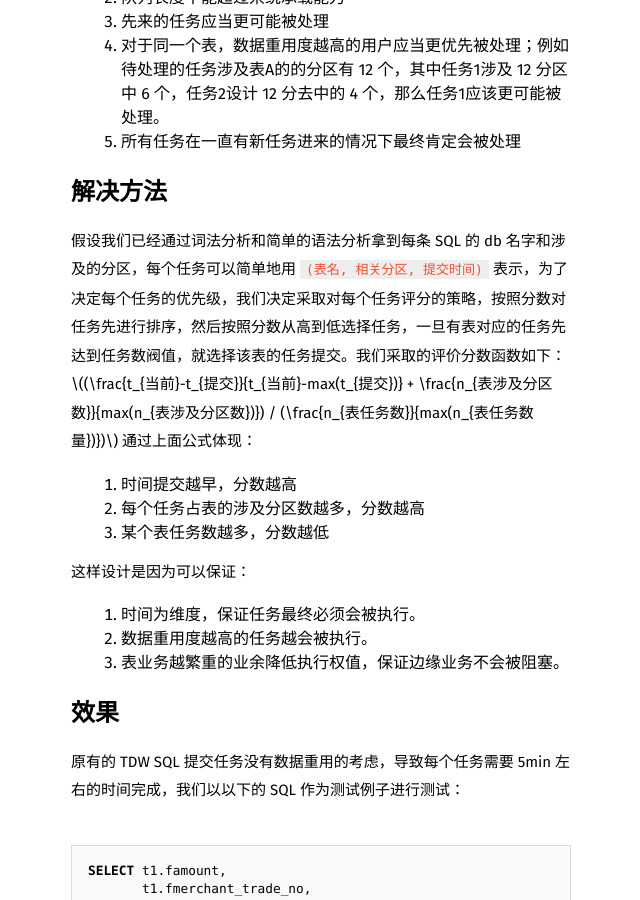
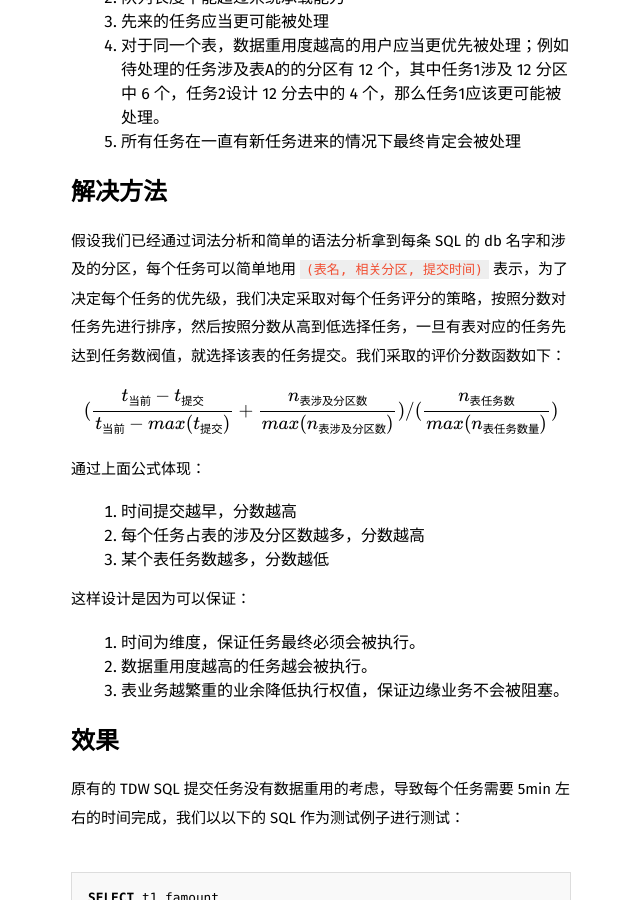
Before and after one commit to jo32/jo32.github.io, a Jekyll site: the page built from _posts/2016-11-17-a-strategy-for-batch-task-allocation.markdown, in a window 1280 px wide and 900 px high, scrolled down 2176 px. Shown: the whole window, without its empty margins (319-959 px from the left). Built offline with Jekyll 4.4.1, drawn with Linux system fonts in a browser that asks for light colours; formulas are drawn with MathJax 3; comment, search, counter and statistics services are not loaded; part of the change alters nothing that is shown.

```diff
--- a/_posts/2016-11-17-a-strategy-for-batch-task-allocation.markdown
+++ b/_posts/2016-11-17-a-strategy-for-batch-task-allocation.markdown
@@ -68,9 +68,11 @@ tableASqlList.foreach((sql: String) => {
 # 解决方法
 
 假设我们已经通过词法分析和简单的语法分析拿到每条 SQL 的 db 名字和涉及的分区，每个任务可以简单地用 `(表名, 相关分区, 提交时间)` 表示，为了决定每个任务的优先级，我们决定采取对每个任务评分的策略，按照分数对任务先进行排序，然后按照分数从高到低选择任务，一旦有表对应的任务先达到任务数阀值，就选择该表的任务提交。我们采取的评价分数函数如下：
+
 $$
 (\frac{t_{当前}-t_{提交}}{t_{当前}-max(t_{提交})} + \frac{n_{表涉及分区数}}{max(n_{表涉及分区数})}) / (\frac{n_{表任务数}}{max(n_{表任务数量})})
 $$
+
 通过上面公式体现：
 
 1.  时间提交越早，分数越高
@@ -108,3 +110,5 @@ FROM wxg_wechat_pay_app::t_inf_t_mkttaskdetail_day t1
 # 不足
 
 首先需要明确的是，上面的策略只是一种“启发式”的策略，并不能保证得到的调度序列是最优解；事实上即使得到当天队列状态调度的最优解，由于未来是不确定的，任何调度都可能致使后续调度恶化，所以我们这里不仅对任务的本身的属性进行调度，还根据公平性等考虑因素对资源进行调度。
+
+<script async src='//cdn.bootcss.com/mathjax/2.6.1/MathJax.js?config=TeX-AMS-MML_HTMLorMML'></script>
```
